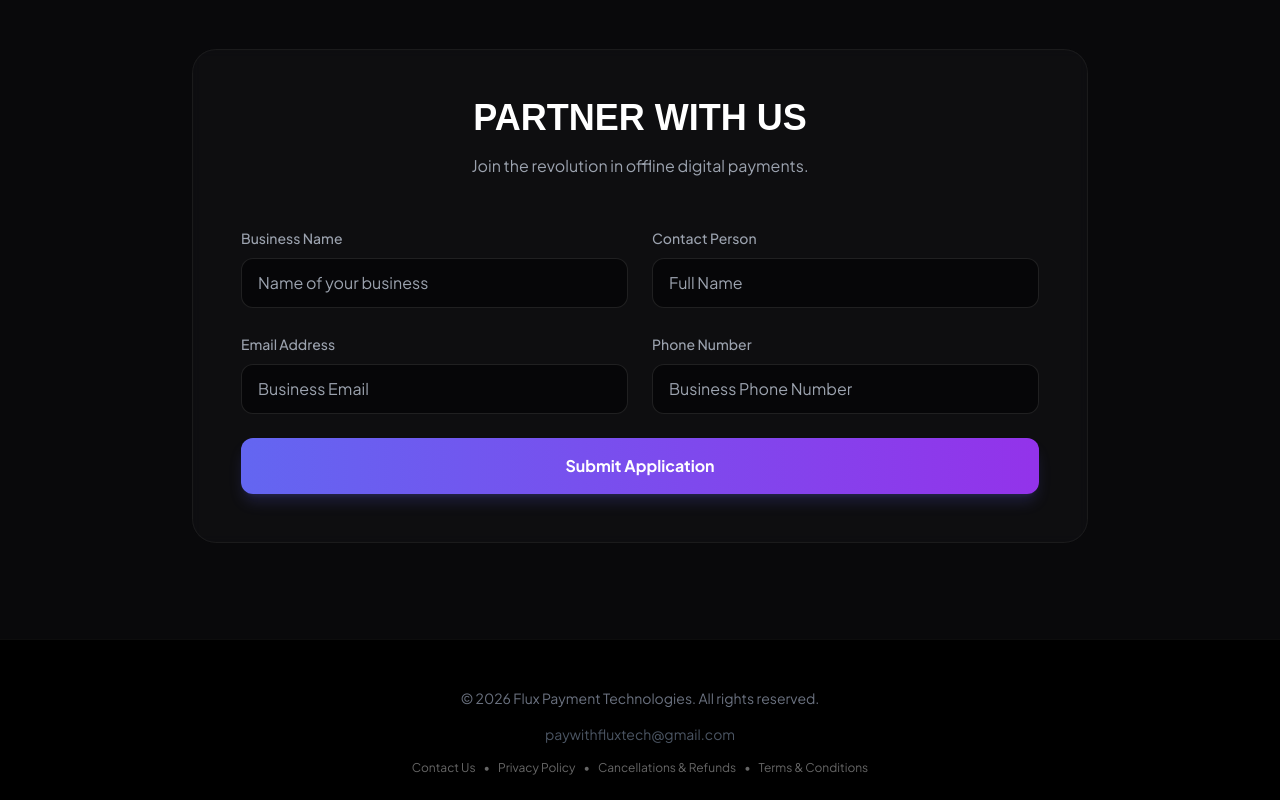
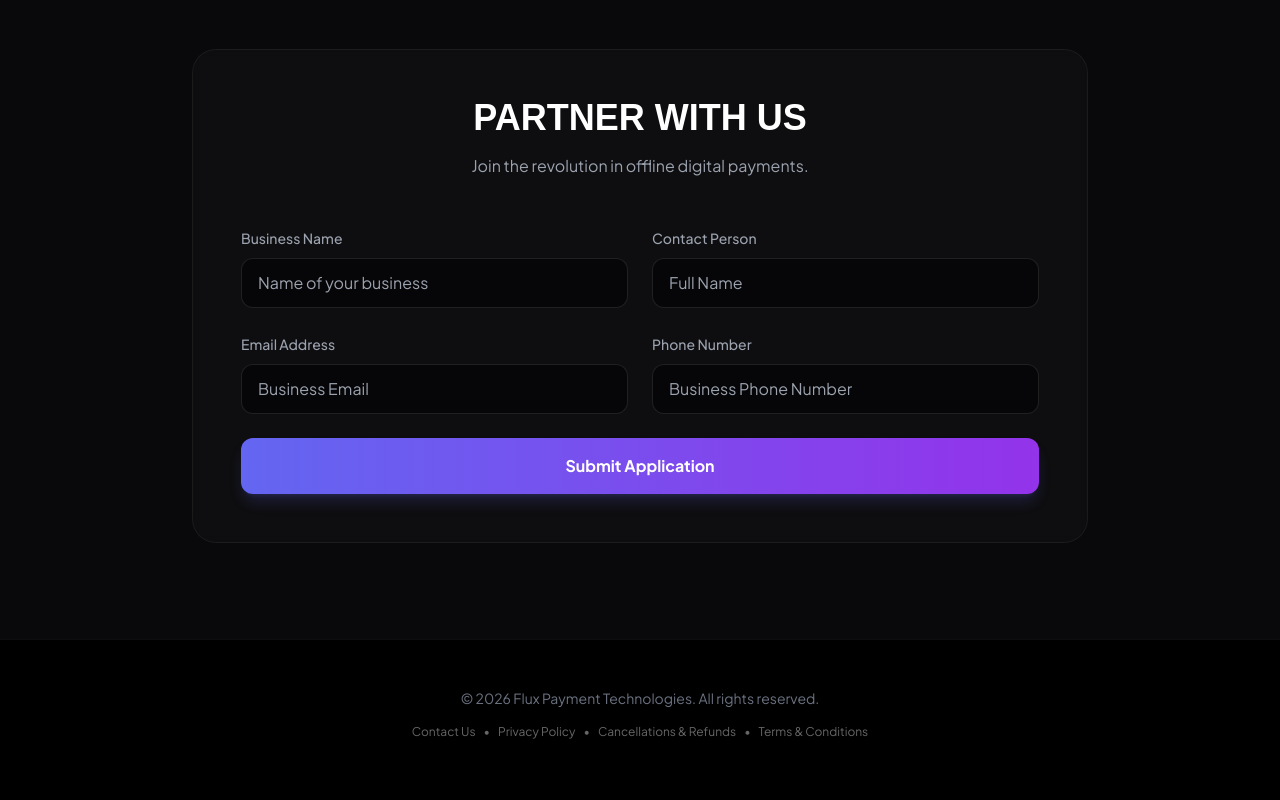
Before and after one commit to flux-payment/website, a React (Vite) app: page / in a window 1280 px wide. Shown: the part 3948-4748 px from the top of the page. After the commit the page ends 4712 px from the top, so only its background shows below. Built offline with nearby package versions, Linux system fonts and the light colour scheme; a web font is replaced by a local one.

Commit message:
style: Remove redundant email from footer (keep in contact modal)

```diff
--- a/src/components/LandingPage.jsx
+++ b/src/components/LandingPage.jsx
@@ -535,9 +535,7 @@ export default function LandingPage() {
             {/* FOOTER */}
             <footer className="mt-auto flex flex-col items-center gap-4 w-full pb-6 z-10 px-4 pt-12 border-t border-white/5 bg-black">
                 <p className="text-gray-500 text-sm">© 2026 Flux Payment Technologies. All rights reserved.</p>
-                <p className="text-gray-600 text-sm">
-                    <a href="mailto:paywithfluxtech@gmail.com" className="hover:text-flux-primary transition-colors">paywithfluxtech@gmail.com</a>
-                </p>
+
 
                 <div className="flex flex-wrap justify-center gap-x-2 gap-y-2 text-xs text-white/40">
                     <button onClick={() => setActiveModal('contact')} className="hover:text-white transition-colors">Contact Us</button>
```
